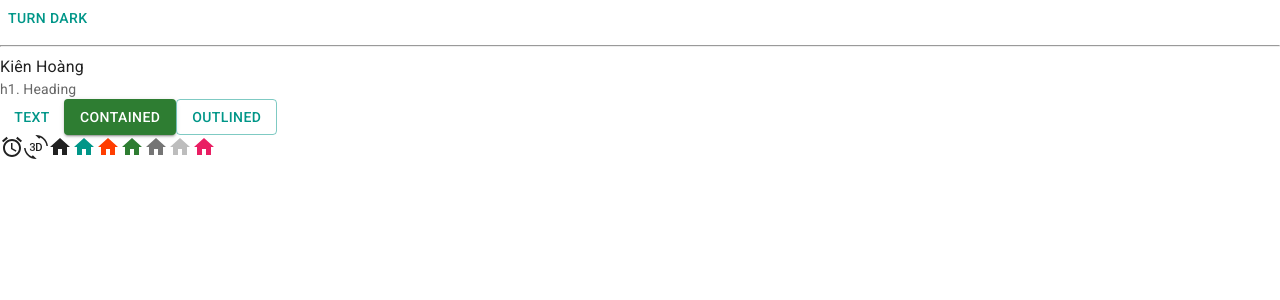
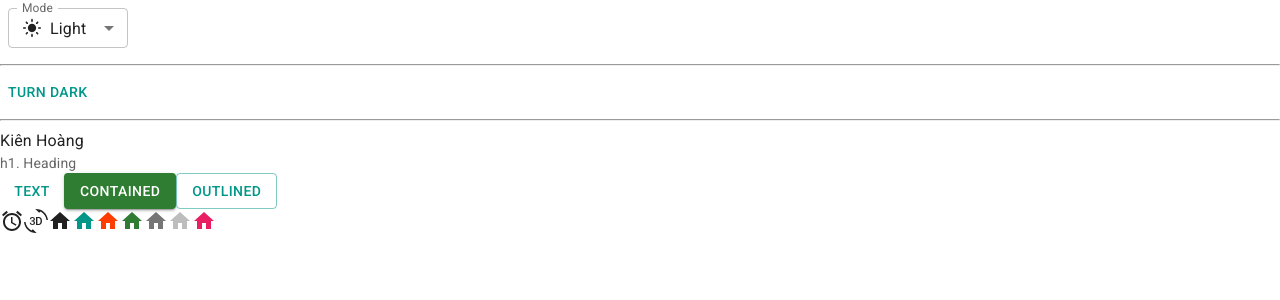
Before and after one commit to Kien-Hoang2692002/trello-web, a React (Vite) app: page / in a window 1280 px wide. Shown: the top 300 px of the page. Built offline with nearby package versions, Linux system fonts and the light colour scheme.

Commit message:
theme_config

```diff
--- a/src/App.jsx
+++ b/src/App.jsx
@@ -1,13 +1,25 @@
-import Button from "@mui/material/Button";
 import AccessAlarmIcon from "@mui/icons-material/AccessAlarm";
 import ThreeDRotation from "@mui/icons-material/ThreeDRotation";
 import HomeIcon from "@mui/icons-material/Home";
+import LightModeIcon from "@mui/icons-material/LightMode";
+import DarkModeOutlinedIcon from "@mui/icons-material/DarkModeOutLined";
+import SettingsBrightnessIcon from "@mui/icons-material/SettingsBrightness";
+
 import { pink } from "@mui/material/colors";
+import Button from "@mui/material/Button";
 import Typography from "@mui/material/Typography";
 import { useColorScheme } from "@mui/material/styles";
+import useMediaQuery from "@mui/material/useMediaQuery";
+import InputLabel from "@mui/material/InputLabel";
+import MenuItem from "@mui/material/MenuItem";
+import FormControl from "@mui/material/FormControl";
+import Select from "@mui/material/Select";
+import Box from "@mui/material/Box";
 
 function ModeToggle() {
   const { mode, setMode } = useColorScheme();
+  // const prefersDarkMode = useMediaQuery("(prefers-color-scheme: dark)");
+
   return (
     <Button
       onClick={() => {
@@ -19,9 +31,48 @@
   );
 }
 
+function ModeSelect() {
+  const { mode, setMode } = useColorScheme();
+  const handleChange = (event) => {
+    const selectedMode = event.target.value;
+    setMode(selectedMode);
+  };
+
+  return (
+    <FormControl sx={{ m: 1, minWidth: 120 }} size="small">
+      <InputLabel id="label-select-dark-light-mode">Mode</InputLabel>
+      <Select
+        labelId="label-select-dark-light-mode"
+        id="select-dark-light-mode"
+        value={mode}
+        label="Mode"
+        onChange={handleChange}
+      >
+        <MenuItem value="light">
+          <Box sx={{ display: "flex", alignItems: "center", gap: 1 }}>
+            <LightModeIcon fontSize="small" /> Light
+          </Box>
+        </MenuItem>
+        <MenuItem value="dark">
+          <Box sx={{ display: "flex", alignItems: "center", gap: 1 }}>
+            <DarkModeOutlinedIcon fontSize="small" /> Dark
+          </Box>
+        </MenuItem>
+        <MenuItem value="system">
+          <Box sx={{ display: "flex", alignItems: "center", gap: 1 }}>
+            <SettingsBrightnessIcon fontSize="small" /> System
+          </Box>
+        </MenuItem>
+      </Select>
+    </FormControl>
+  );
+}
+
 function App() {
   return (
     <>
+      <ModeSelect />
+      <hr />
       <ModeToggle />
       <hr />
       <div>Kiên Hoàng</div>
--- a/src/main.jsx
+++ b/src/main.jsx
@@ -9,6 +9,7 @@
   <React.StrictMode>
     <CssVarsProvider theme={theme}>
       <CssBaseline />
+      {/* <GlobalStyles styles={{ div: { color: "red" } }} /> */}
       <App />
     </CssVarsProvider>
   </React.StrictMode>
```
Also changed, not shown: src/theme.js (+9 -0 lines).
